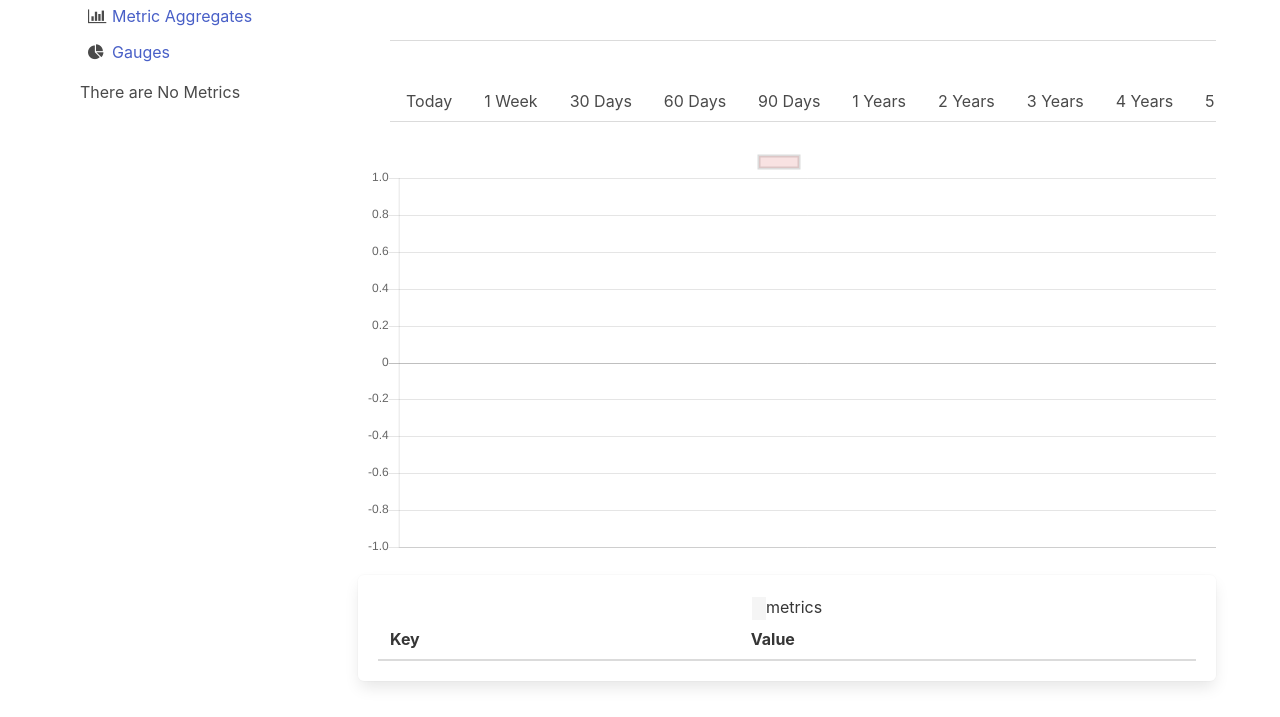
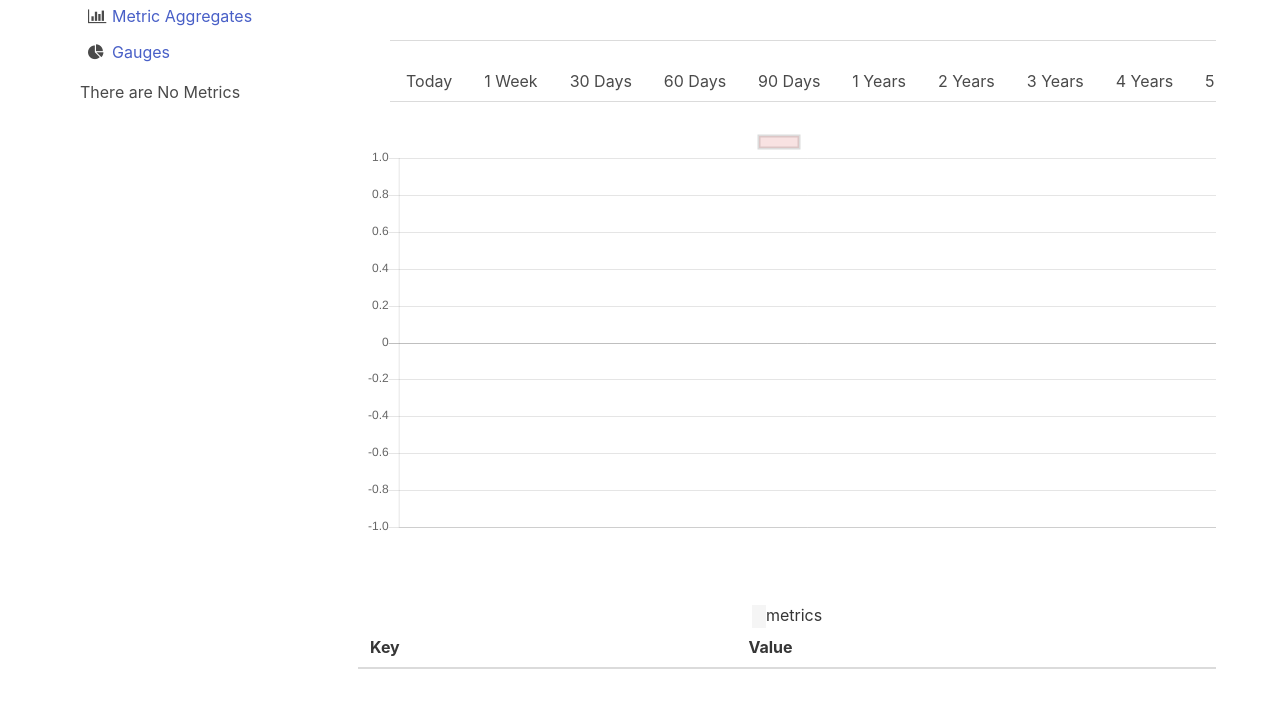
Before and after one commit to bradmontgomery/django-redis-metrics, a Django app: template redis_metrics/templates/redis_metrics/metric_history.html in a window 1280 px wide. Shown: the part 152-869 px from the top of the page. After the commit the page ends 821 px from the top, so only its background shows below. Run offline with Django 3.2, Linux system fonts and the light colour scheme; the template is opened without the code that fills it, so the values that code supplies are empty.

Commit message:
Add margins

```diff
--- a/redis_metrics/templates/redis_metrics/_metric_detail.html
+++ b/redis_metrics/templates/redis_metrics/_metric_detail.html
@@ -50,7 +50,7 @@ var chart = new Chart(ctx, {
 });
 </script>
 {% if with_data_table %}
-<table class="table">
+<table class="table mt-6">
     <caption><code>{{ slug }}</code> data</caption>
     <thead>
         <tr><th>Time Period</th><th>Value</th></tr>
--- a/redis_metrics/templates/redis_metrics/_metric_history.html
+++ b/redis_metrics/templates/redis_metrics/_metric_history.html
@@ -34,8 +34,7 @@ var chart = new Chart(ctx, {
 </script>
 
 {% if with_data_table %}
-<div class="box">
-<table class="table">
+<table class="table mt-6">
     <caption>
       <code>{{ slug }}</code> {{ granularity }} metrics
       {% if since %} since {{ since }}{% endif %}
@@ -52,5 +51,4 @@ var chart = new Chart(ctx, {
         {% endfor %}
     </tbody>
 </table>
-</div>
 {% endif %}
--- a/redis_metrics/templates/redis_metrics/aggregate_history.html
+++ b/redis_metrics/templates/redis_metrics/aggregate_history.html
@@ -10,7 +10,7 @@
 {% endblock %}
 
 {% block content %}
-    <div class="tabs">
+    <div class="tabs mb-1">
         <ul>
         {% for g in granularities %}
         <li {% if g in request.path %}class="is-active"{% endif %}><a href="{% url 'redis_metric_aggregate_history' slugs|join:"+" g %}">{{ g|title }}</a></li>
--- a/redis_metrics/templates/redis_metrics/metric_history.html
+++ b/redis_metrics/templates/redis_metrics/metric_history.html
@@ -9,7 +9,7 @@
 {% endblock %}
 
 {% block content %}
-    <div class="tabs">
+    <div class="tabs mb-1">
         <ul>
         {% for g in granularities %}
             <li {% if g in request.path %}class="is-active"{% endif %}><a href="{% url 'redis_metric_history' slug g %}">{{ g|title }}</a></li>
```
